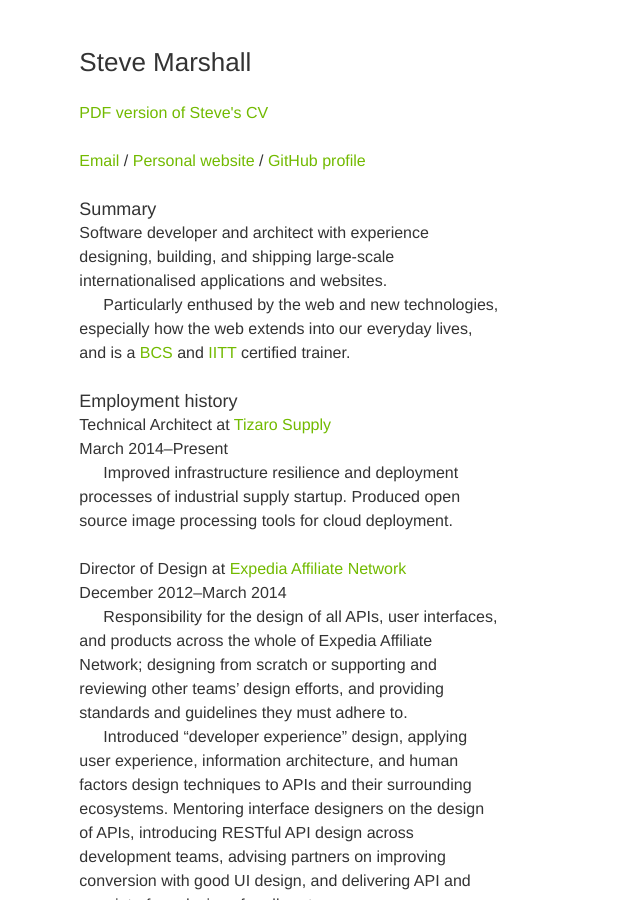
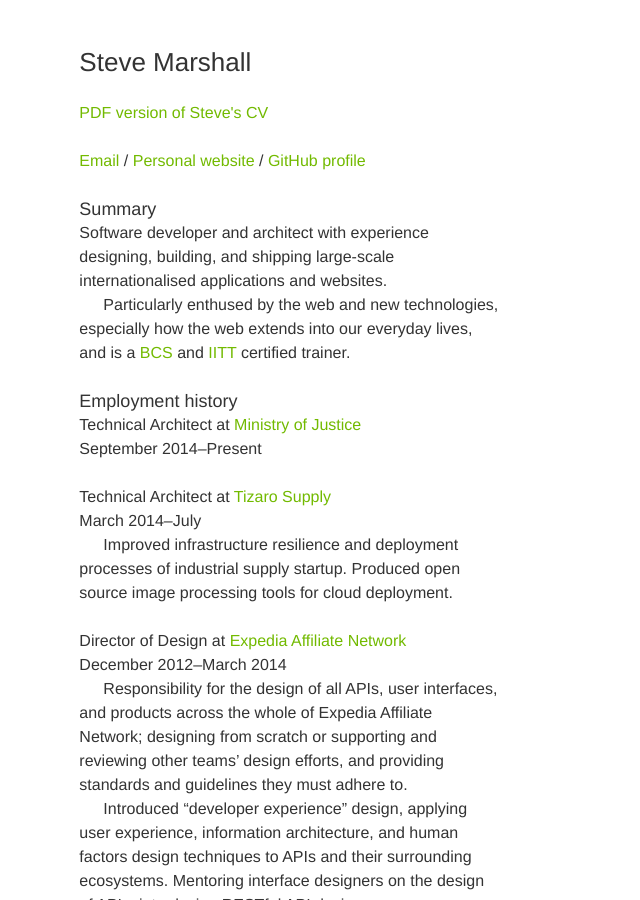
Before and after one commit to SteveMarshall/stevemarshall.github.io, a Jekyll site: the page built from cv/index.md, in a window 1280 px wide and 900 px high. Shown: the whole window, without its empty margins (0-640 px from the left). Built offline with Jekyll 4.4.1, drawn with Linux system fonts in a browser that asks for light colours; Markdown is read by kramdown in place of the engine named in the settings.

Commit message:
Update employer
Tizaro fell apart, and I'm starting at MOJ on Monday.

```diff
--- a/cv/index.md
+++ b/cv/index.md
@@ -28,10 +28,15 @@
 Employment history
 ------------------
 
+### Technical Architect at [Ministry of Justice](https://www.gov.uk/government/organisations/ministry-of-justice)
+
+<span class="meta"><time datetime="2014-09-29">September
+2014</time>--Present</span>
+
 ### Technical Architect at [Tizaro Supply](http://tizaro.com)
 
 <span class="meta"><time datetime="2014-03-31">March
-2014</time>--Present</span>
+2014</time>--<time datetime="2014-06-30">July</time></span>
 
 Improved infrastructure resilience and deployment processes of
 industrial supply startup. Produced open source image processing
```
